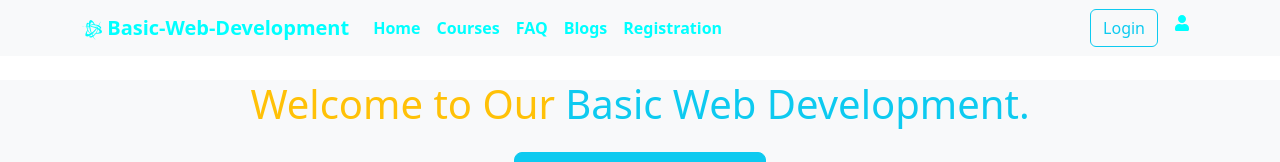
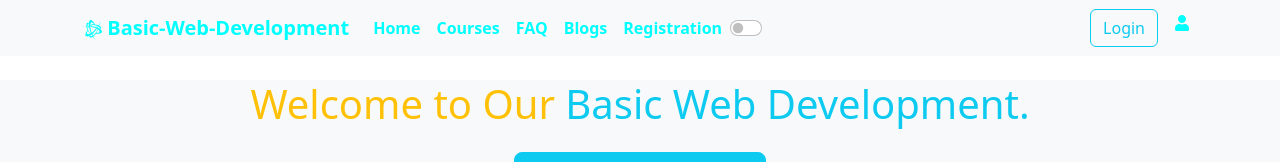
Before and after one commit to habib4224/Basic-Web-Development-client, a React (Create React App) app: page / in a window 1280 px wide. Shown: the top 162 px of the page. Built offline with nearby package versions, Linux system fonts and the light colour scheme; no server answers.

Commit message:
project done

```diff
--- a/src/Pages/Shared/Header/Header.js
+++ b/src/Pages/Shared/Header/Header.js
@@ -10,6 +10,7 @@ import Image from 'react-bootstrap/Image';
 import Button from 'react-bootstrap/Button';
 import OverlayTrigger from 'react-bootstrap/OverlayTrigger';
 import { Tooltip } from 'react-bootstrap';
+import Form from 'react-bootstrap/Form';
 
 
 const Header = () => {
@@ -37,7 +38,12 @@ const Header = () => {
                         <Link className='mx-2' style={{ textDecoration: 'none', color: 'Aqua', fontWeight: 'bold' }} to={`/faq`}>FAQ</Link>
                         <Link className='mx-2' style={{ textDecoration: 'none', color: 'Aqua', fontWeight: 'bold' }} to={`/blog`}>Blogs</Link>
                         <Link className='mx-2' style={{ textDecoration: 'none', color: 'Aqua', fontWeight: 'bold' }} to={`/registration`}>Registration</Link>
-
+                        <Form>
+                            <Form.Check
+                                type="switch"
+                                id="custom-switch"
+                            />
+                        </Form>
                     </Nav>
                     <Nav>
                         <Link className='mx-2' style={{ textDecoration: 'none', color: 'Aqua', fontWeight: 'bold' }} to={`/`}>{
```
